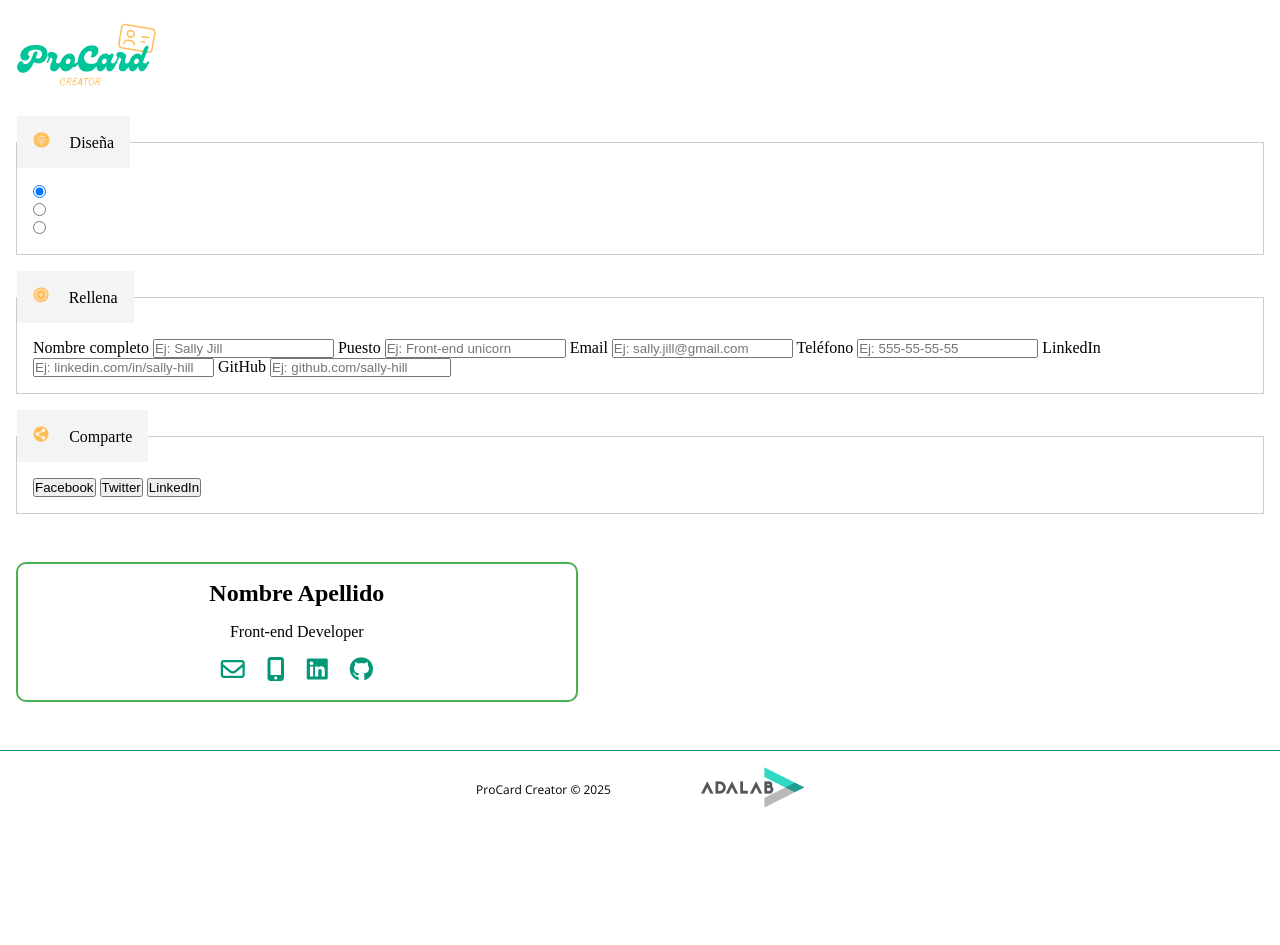
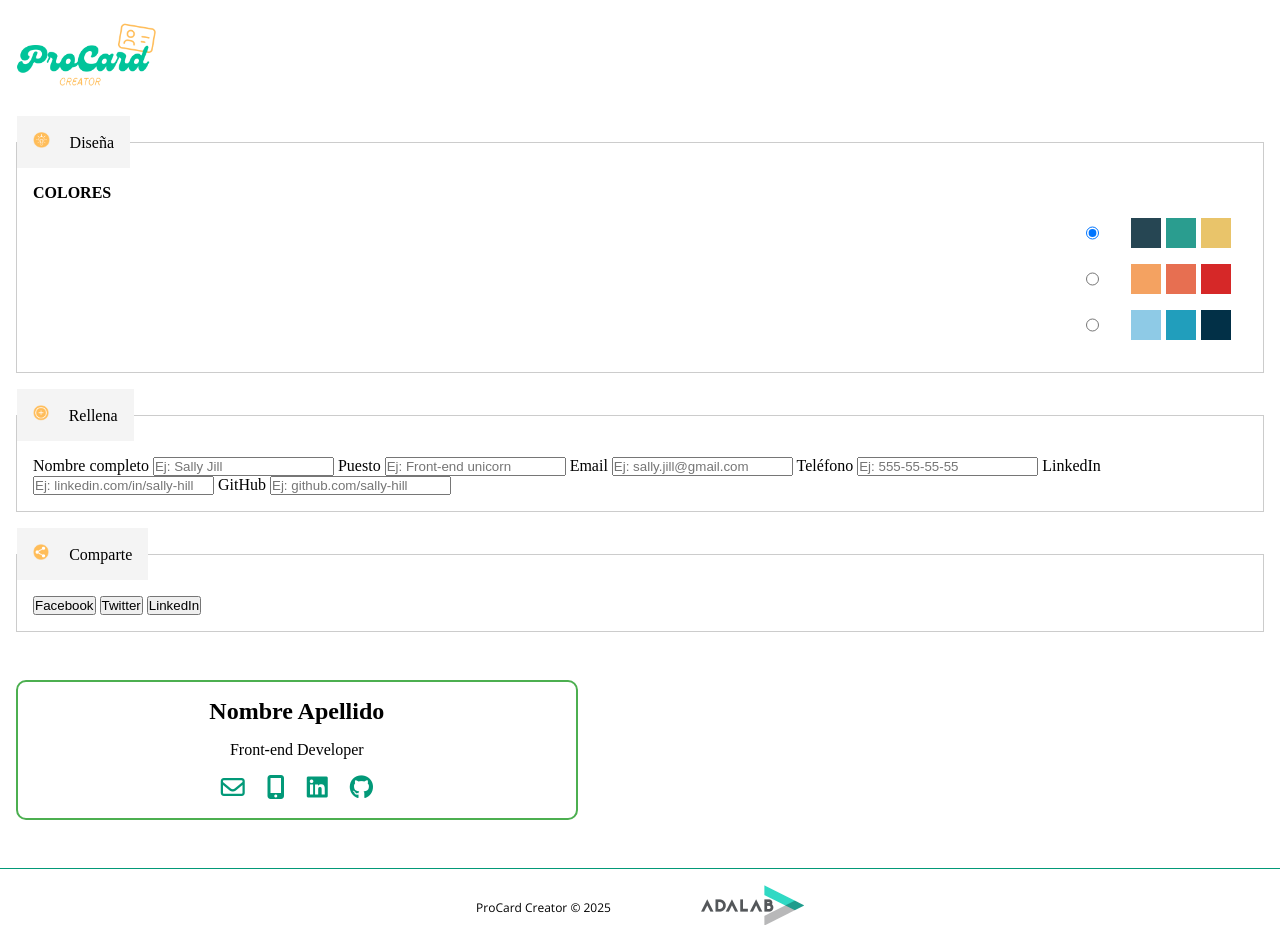
Before and after one commit to biancadragan/project-promo-c-pt-module-2-team-1, a website built with Vite: page src/create-card.html in a window 1280 px wide. Before the commit the page ends 827 px from the top, so only its background shows below. Built offline with nearby package versions, Linux system fonts and the light colour scheme; a web font is replaced by a local one.

Commit message:
Add palette colors styles

```diff
--- a/src/create-card.html
+++ b/src/create-card.html
@@ -36,14 +36,16 @@
 
                     <div class="collapsible__content">
 
+                        <h3 class="collapsible__h3">Colores</h3>
+
                         <label for="palette1" class="palette">
 
                             <input type="radio" id="palette1" name="theme" value="theme1" checked>
 
                             <div class="palette__colors">
-                                <span style="background-color: #264653;"></span>
-                                <span style="background-color: #2a9d8f;"></span>
-                                <span style="background-color: #e9c46a;"></span>
+                                <span class="palette__square" style="background-color: #264653;"></span>
+                                <span class="palette__square" style="background-color: #2a9d8f;"></span>
+                                <span class="palette__square" style="background-color: #e9c46a;"></span>
                             </div>
 
                         </label>
@@ -53,9 +55,9 @@
                             <input type="radio" id="palette2" name="theme" value="theme2">
 
                             <div class="palette__colors">
-                                <span style="background-color: #f4a261;"></span>
-                                <span style="background-color: #e76f51;"></span>
-                                <span style="background-color: #d62828;"></span>
+                                <span class="palette__square" style="background-color: #f4a261;"></span>
+                                <span class="palette__square" style="background-color: #e76f51;"></span>
+                                <span class="palette__square" style="background-color: #d62828;"></span>
                             </div>
 
                         </label>
@@ -65,9 +67,9 @@
                             <input type="radio" id="palette3" name="theme" value="theme3">
 
                             <div class="palette__colors">
-                                <span style="background-color: #8ecae6;"></span>
-                                <span style="background-color: #219ebc;"></span>
-                                <span style="background-color: #023047;"></span>
+                                <span class="palette__square" style="background-color: #8ecae6;"></span>
+                                <span class="palette__square" style="background-color: #219ebc;"></span>
+                                <span class="palette__square" style="background-color: #023047;"></span>
                             </div>
 
                         </label>
--- a/src/scss/components/create-card.scss
+++ b/src/scss/components/create-card.scss
@@ -1,4 +1,5 @@
-/* Estructura principal */
+// Estructura principal
+
 .create-card__main {
   display: flex;
   flex-direction: column;
@@ -13,7 +14,7 @@
   }
 }
 
-/* Sección del formulario */
+// Sección del formulario
 .form-section {
   flex: 1;
 }
@@ -23,6 +24,10 @@
   border: 1px solid #ccc;
   margin-bottom: 1rem;
 
+  &__h3 {
+    font-size: 1rem;
+    text-transform: uppercase;
+  }
 
   &__image {
     height: 1rem;
@@ -35,13 +40,36 @@
     cursor: pointer;
   }
 
+  &__content {
+    padding: 1rem;
+  }
+
 }
 
-.collapsible__content {
-  padding: 1rem;
+
+// Paletas de colores
+
+.palette {
+  display: flex;
+  flex-direction: row;
+  justify-content: end;
+  margin: 1rem;
+  cursor: pointer;
+
+  &__colors {
+    display: flex;
+    gap: 5px;
+    margin-left: 2rem;
+  }
+
+  &__square {
+    display: block;
+    width: 30px;
+    height: 30px;
+  }
 }
 
-/* Tarjeta de previsualización */
+// Tarjeta de previsualización
 .preview-section {
   flex: 1;
   text-align: center;
@@ -64,7 +92,7 @@
   font-size: 1.5rem;
 }
 
-/* Responsivo */
+// Responsive
 @media (min-width: 768px) {
 
   .form-section,
```
